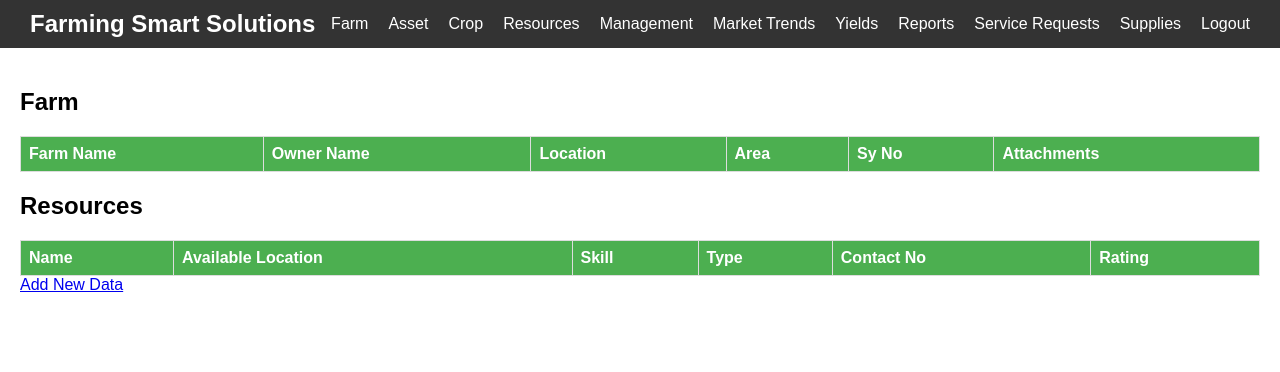
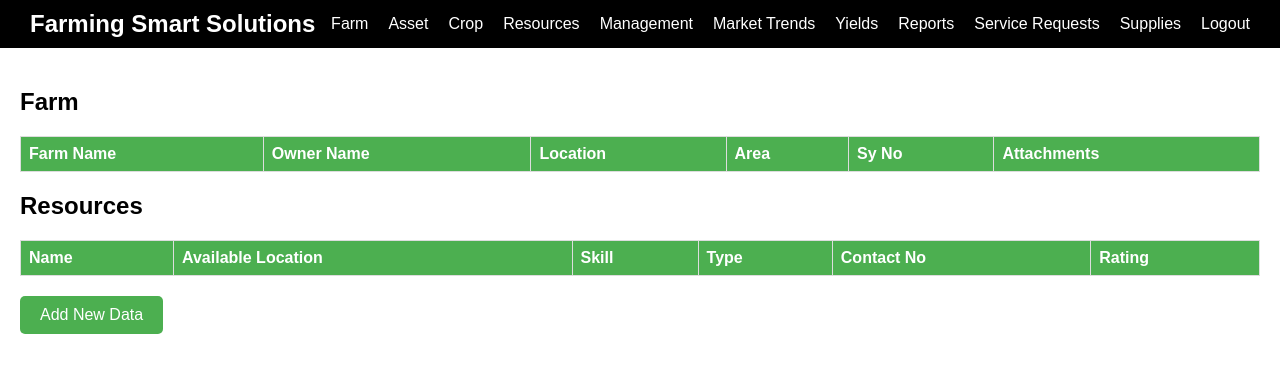
Before and after one commit to ykarthik21/Pavan-Agri-solutions, a plain HTML site: page dashboard.html in a window 1280 px wide. Drawn offline with Linux system fonts and the light colour scheme.

Commit message:
Update style.css

```diff
--- a/style.css
+++ b/style.css
@@ -57,7 +57,7 @@ body {
 
 /* Navbar */
 .navbar {
-    background-color: #333;
+    background-color: #000;
     color: white;
     padding: 10px;
     display: flex;
@@ -113,12 +113,16 @@ body {
 }
 
 .data-display tr:nth-child(even) {
-    background-color: #f2f2f2;
+    background-color: #e6ffe6; /* Light green for even rows, matching prototype */
+}
+
+.data-display tr:nth-child(odd) {
+    background-color: #d4f4d4; /* Light green for odd rows, matching prototype */
 }
 
 /* Add Data Form */
 #dataForm {
-    max-width: 500px;
+    max-width: 600px;
     margin: 20px auto;
 }
 
@@ -148,3 +152,17 @@ body {
 #dataForm button:hover {
     background-color: #45a049;
 }
+
+.add-button {
+    display: inline-block;
+    padding: 10px 20px;
+    background-color: #4CAF50;
+    color: white;
+    text-decoration: none;
+    border-radius: 5px;
+    margin-top: 20px;
+}
+
+.add-button:hover {
+    background-color: #45a049;
+}
```
